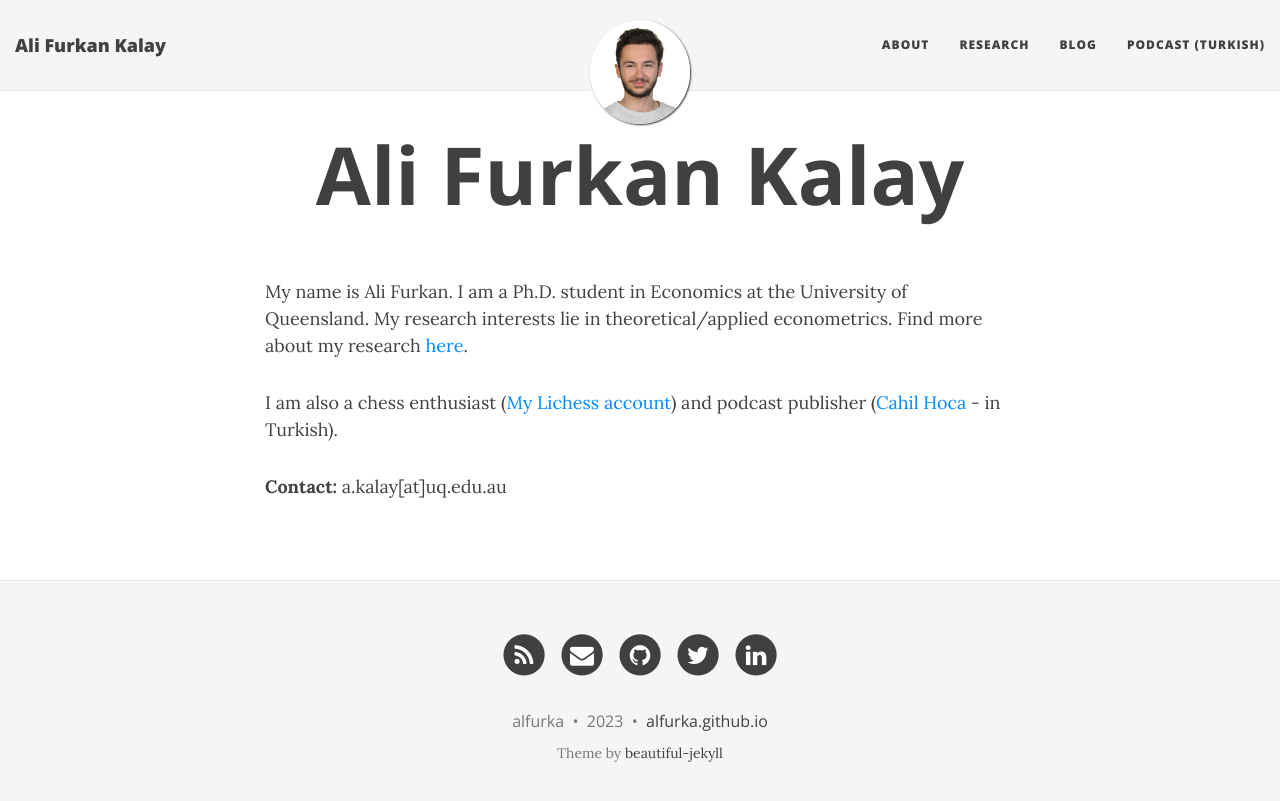
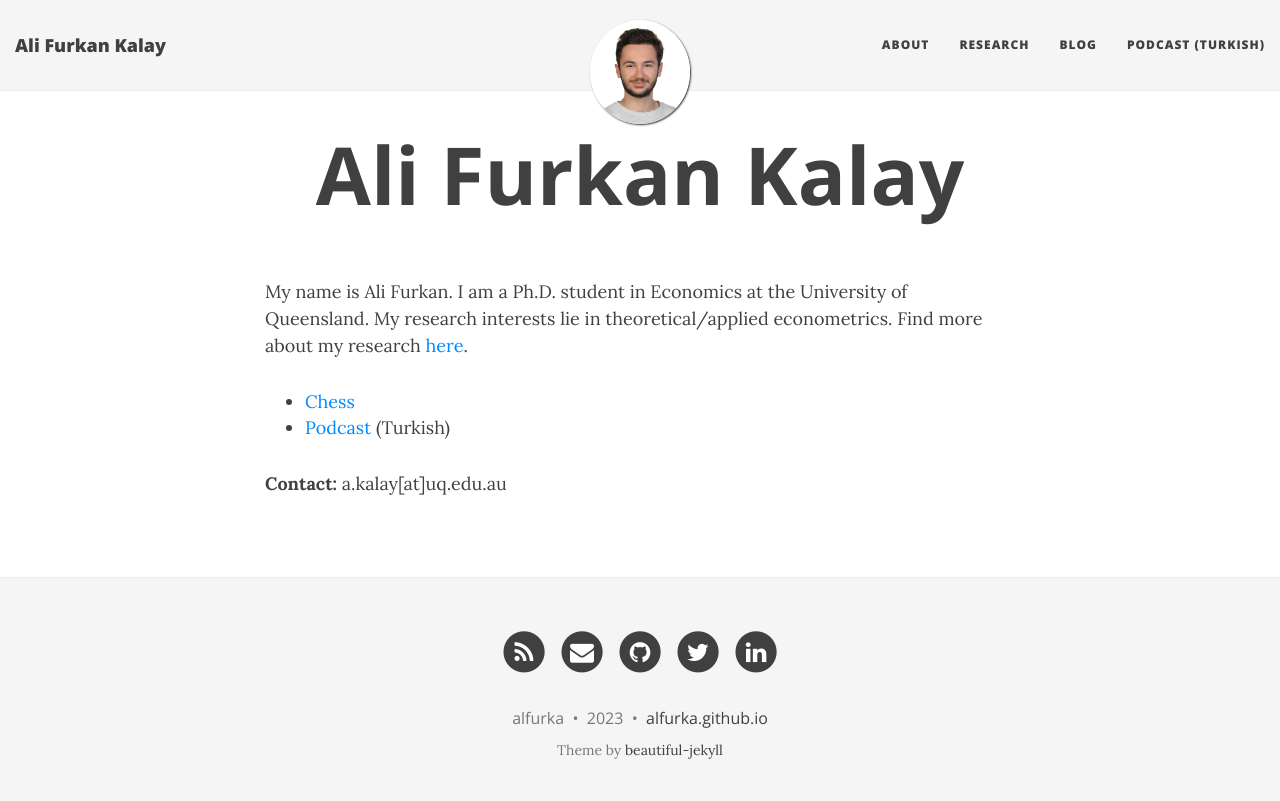
Before and after one commit to alfurka/alfurka.github.io, a Jekyll site: the page built from index.html, in a window 1280 px wide. Shown: the top 801 px of the page. Built offline with Jekyll 4.4.1, drawn with Linux system fonts in a browser that asks for light colours; nearby versions of some CDN libraries.

Commit message:
Update index.html

```diff
--- a/index.html
+++ b/index.html
@@ -6,7 +6,11 @@ use-site-title: true
 
 <p>My name is Ali Furkan. I am a Ph.D. student in Economics at the University of Queensland. My research interests lie in theoretical/applied econometrics. Find more about my research <a href="https://alfurka.github.io/research/">here</a>.</p>
 
-<p>I am also a chess enthusiast (<a href="https://lichess.org/@/alfurka/perf/rapid">My Lichess account</a>) and podcast publisher (<a href="https://cahilhoca.com/">Cahil Hoca</a> - in Turkish).</p>
+
+<ul>
+  <li><a href="https://lichess.org/@/alfurka/perf/rapid">Chess</a></li>
+  <li><a href="https://cahilhoca.com/">Podcast</a> (Turkish)</li>
+</ul>
 
 <p><strong>Contact:</strong> a.kalay[at]uq.edu.au</p>
 
```
